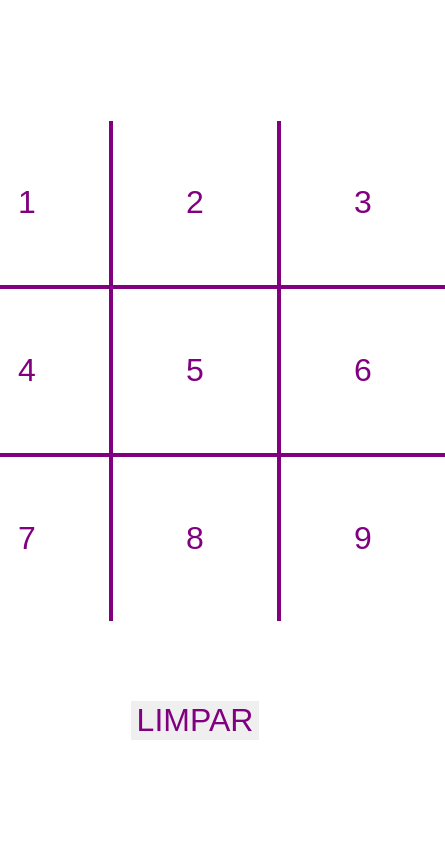
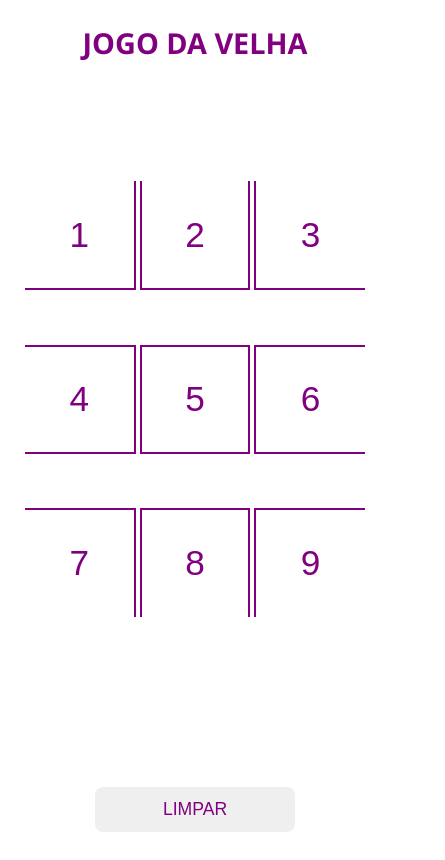
Before and after one commit to sacradevsenai/jogo-da-velha, a plain HTML site: page index.html in a window 390 px wide. Shown: the whole page, 445 px wide, since content can reach past the window. Drawn offline with Linux system fonts and the light colour scheme.

Commit message:
feat: ajuste css e responsividade.

```diff
--- a/css/styles.css
+++ b/css/styles.css
@@ -5,6 +5,15 @@ body {
     height: 100vh;
     flex-direction: column;
     gap: 5rem;
+    font-family: 'Segoe UI', Tahoma, Geneva, Verdana, sans-serif;
+    color: purple;
+}
+
+h1 {
+    font-size: 2.5rem;
+    display: flex;
+    justify-content: center;
+    align-items: center;
 }
 
 .container {
@@ -12,12 +21,13 @@ body {
     grid-template-columns: repeat(3, 1fr);
     grid-template-rows: repeat(3, 1fr);
     grid-template-areas:
-    "um dois tres"
-    "quatro cinco seis"
-    "sete oito nove";
+        "um dois tres"
+        "quatro cinco seis"
+        "sete oito nove";
     gap: 4px;
     background-color: purple;
-    width: 500px;  /* Definindo um tamanho para o tabuleiro */
+    width: 500px;
+    /* Definindo um tamanho para o tabuleiro */
     height: 500px;
 }
 
@@ -30,21 +40,48 @@ body {
     transition: background-color 0.2s ease, transform 0.1s ease;
 }
 
-#um { grid-area: um; }
-#dois { grid-area: dois; }
-#tres { grid-area: tres; }
-#quatro { grid-area: quatro; }
-#cinco { grid-area: cinco; }
-#seis { grid-area: seis; }
-#sete { grid-area: sete; }
-#oito { grid-area: oito; }
-#nove { grid-area: nove; }
+#um {
+    grid-area: um;
+}
+
+#dois {
+    grid-area: dois;
+}
+
+#tres {
+    grid-area: tres;
+}
+
+#quatro {
+    grid-area: quatro;
+}
+
+#cinco {
+    grid-area: cinco;
+}
+
+#seis {
+    grid-area: seis;
+}
+
+#sete {
+    grid-area: sete;
+}
+
+#oito {
+    grid-area: oito;
+}
+
+#nove {
+    grid-area: nove;
+}
 
 .tabuleiro:hover,
 .tabuleiro:focus,
-.tabuleiro:active{
+.tabuleiro:active {
     outline: none !important;
-    box-shadow: none !important; /* Garante que navegadores baseados em Chromium não usem sombra */
+    box-shadow: none !important;
+    /* Garante que navegadores baseados em Chromium não usem sombra */
     transform: scale(.98);
 }
 
@@ -53,3 +90,61 @@ button {
     color: purple;
     border: none;
 }
+
+.limpar-tabuleiro {
+    margin-bottom: 2rem;
+    padding: 2rem 5rem;
+    border-radius: 8px;
+
+}
+
+.limpar-tabuleiro:hover,
+.limpar-tabuleiro:focus,
+.limpar-tabuleiro:focus-visible {
+    border: solid 1px purple;
+    transform: scale(0.98);
+}
+
+@media (max-width: 480px) {
+    .container {
+        display: grid;
+        grid-template-columns: repeat(3, 1fr);
+        /* Mantém as 3 colunas */
+        width: 90vw;
+        /* Ocupa 90% da largura da tela */
+        max-width: 340px;
+        /* Não deixa esticar demais */
+        margin: 20px auto;
+        /* Centraliza na tela */
+        background-color: transparent;
+        /* Evita o vazamento de fundo */
+    }
+
+    .tabuleiro {
+        height: 28vw;        /* Altura proporcional à largura da tela */
+        max-height: 110px;   /* Limite máximo de altura */
+        font-size: 2.2rem;   /* Tamanho do texto (X, O ou números) */
+        background: #fff;    /* Cor de fundo do botão */
+        border: 2px solid purple; /* Garante a linha roxa */
+    }
+
+    #um, #dois, #tres { border-top: none; }
+    #sete, #oito, #nove { border-bottom: none; }
+    #um, #quatro, #sete { border-left: none; }
+    #tres, #seis, #nove { border-right: none; }
+
+   h1 {
+        font-size: 1.8rem;
+        text-align: center;
+        margin-top: 15px;
+    }
+
+    .limpar-tabuleiro {
+        display: block;
+        width: 60%;
+        max-width: 200px;
+        margin: 20px auto;
+        padding: 12px;
+        font-size: 1.1rem;
+    }
+}
--- a/index.html
+++ b/index.html
@@ -11,8 +11,6 @@
     <script src="script.js"></script>
 
     <meta name="description" content="">
-
-
     <meta property="og:title" content="" />
     <meta property="og:description" content="" />
     <meta property="og:image" content="" />
@@ -21,16 +19,17 @@
 </head>
 
 <body>
+    <h1>JOGO DA VELHA</h1>
     <div class="container" id="clique">
-        <button onclick="jogadaUm ()" class="tabuleiro" id="um" href="">1</button>
-        <button onclick="jogadaDois ()" class="tabuleiro" id="dois" href="">2</button>
-        <button onclick="jogadaTres ()" class="tabuleiro" id="tres" href="">3</button>
-        <button onclick="jogadaQuatro()" class="tabuleiro" id="quatro" href="">4</button>
-        <button onclick="jogadaCinco()" class="tabuleiro" id="cinco" href="">5</button>
-        <button onclick="jogadaSeis()" class="tabuleiro" id="seis" href="">6</button>
-        <button onclick="jogadaSete()" class="tabuleiro" id="sete" href="">7</button>
-        <button onclick="jogadaOito()" class="tabuleiro" id="oito" href="">8</button>
-        <button onclick="jogadaNove()" class="tabuleiro" id="nove" href="">9</button>
+        <button onclick="jogadaUm ()" class="tabuleiro" id="um">1</button>
+        <button onclick="jogadaDois ()" class="tabuleiro" id="dois">2</button>
+        <button onclick="jogadaTres ()" class="tabuleiro" id="tres">3</button>
+        <button onclick="jogadaQuatro()" class="tabuleiro" id="quatro">4</button>
+        <button onclick="jogadaCinco()" class="tabuleiro" id="cinco">5</button>
+        <button onclick="jogadaSeis()" class="tabuleiro" id="seis">6</button>
+        <button onclick="jogadaSete()" class="tabuleiro" id="sete">7</button>
+        <button onclick="jogadaOito()" class="tabuleiro" id="oito">8</button>
+        <button onclick="jogadaNove()" class="tabuleiro" id="nove">9</button>
     </div>
     <button onclick="reset()" class="limpar-tabuleiro" id="resetar">LIMPAR</button>
 </body>
```
